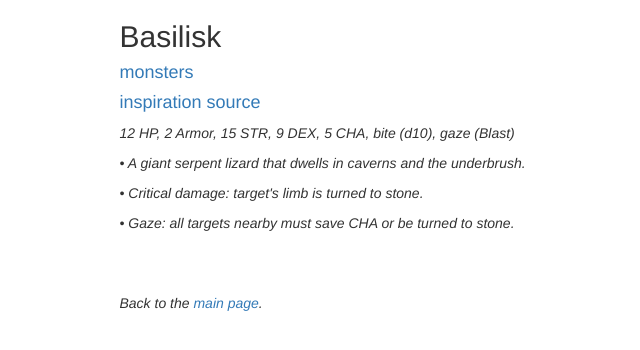
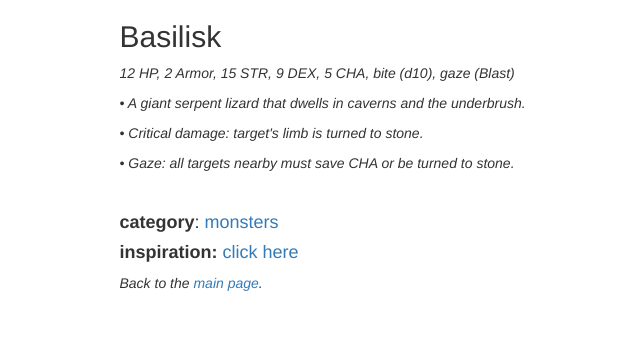
Before and after one commit to yochaigal/intotheodd, a Jekyll site: the page built from _posts/2020-08-26-basilisk.md, in a window 1280 px wide. Shown: the top 350 px of the page, without its empty margins (208-848 px from the left). Built offline with Jekyll 4.4.1, drawn with Linux system fonts in a browser that asks for light colours; nearby versions of some CDN libraries.

Commit message:
prettied up links

```diff
--- a/_layouts/entry.html
+++ b/_layouts/entry.html
@@ -9,8 +9,6 @@ layout: default
         <header class="post-header">
           <h2 class="post-title">{% assign words = page.slug | replace: '-', ' ' | split: ' ' %}{% capture titlecase %}{% for word in words %}{{ word | capitalize }} {% endfor %}{% endcapture %}{{ titlecase }}</a></h2>
           <h4><a href="">{% if page.source-url %}<a href="{{ page.source-url }}" target="_blank">{{ post.source }}</a>{% else %} {{ post.source }} {% endif %}</a></h4>
-          <h4 class="post-categories"> <a href="{{ site.baseurl }}/{{page.categories}}.html">{{ page.categories }}</a></h5>
-          <h4 class="post-inspiration"> <a href="{{page.inspiration-url}}">inspiration source</a></p> </h4>
           </header>
 
           <p class="post-stats"><i>{{ page.stats | truncate: 200 }}</i></p>
@@ -23,9 +21,10 @@ layout: default
           {{ content }}
         </article>
 
-        <div class="col-xs-12" style="height:50px;"></div>
-
-        <p><i>Back to the <a href="https://yochaigal.github.io/intotheodd/">main page</a>.</i></p>
+        <div class="col-xs-12" style="height:30px;"></div>
+        <h4 class="post-categories"> <b>category</b>: <a href="{{ site.baseurl }}/{{page.categories}}.html">{{ page.categories }}</a></h5>
+        <h4 class="post-inspiration"> <b>inspiration:</b> <a href="{{page.inspiration-url}}">click here</a></p> </h4>
+        <p><i>Back to the <a href="{{ site.baseurl }}"">main page</a>.</i></p>
 
         <div class="col-xs-12" style="height:50px;"></div>
 
```
Also changed, not shown: 3 other files.
